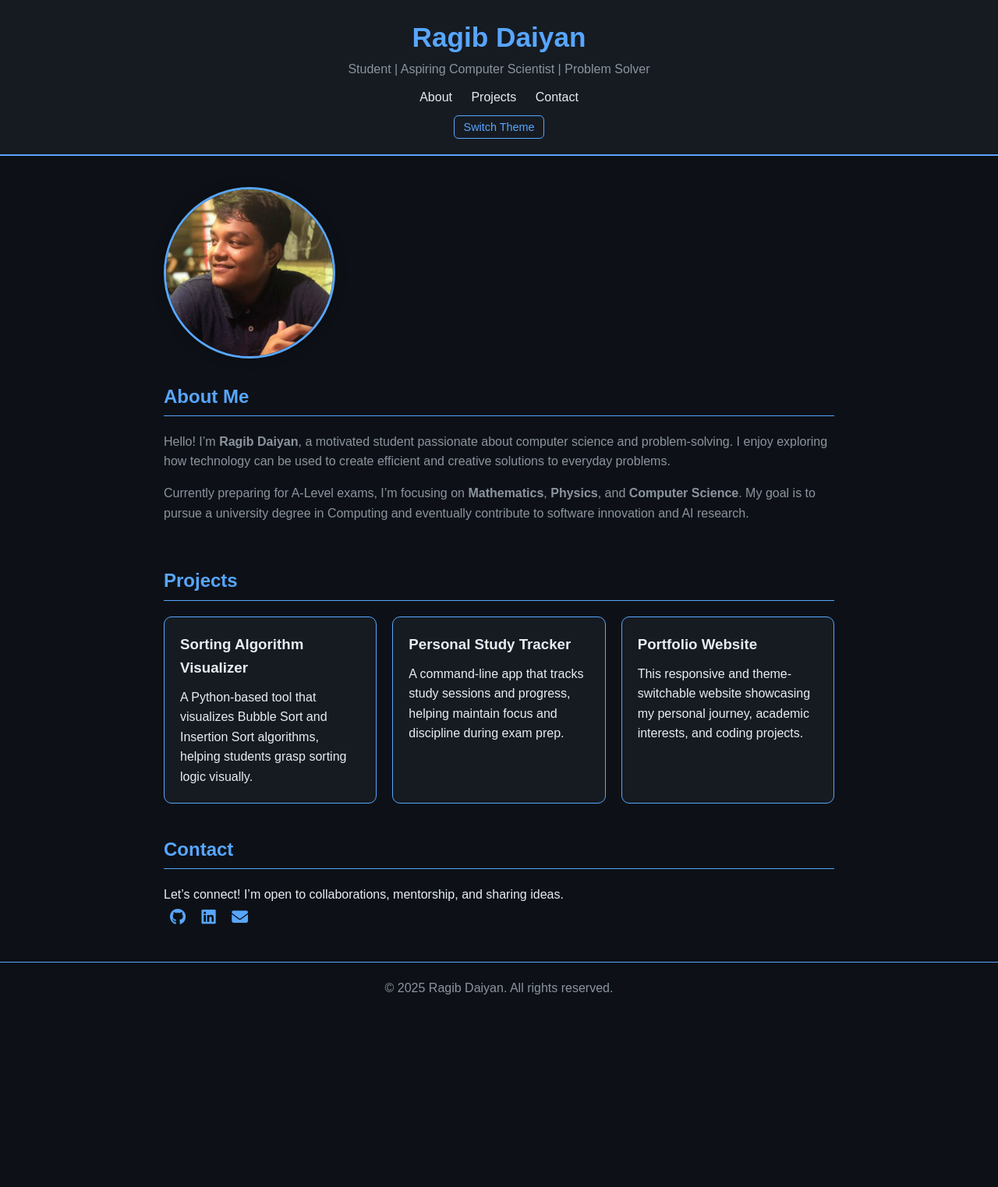
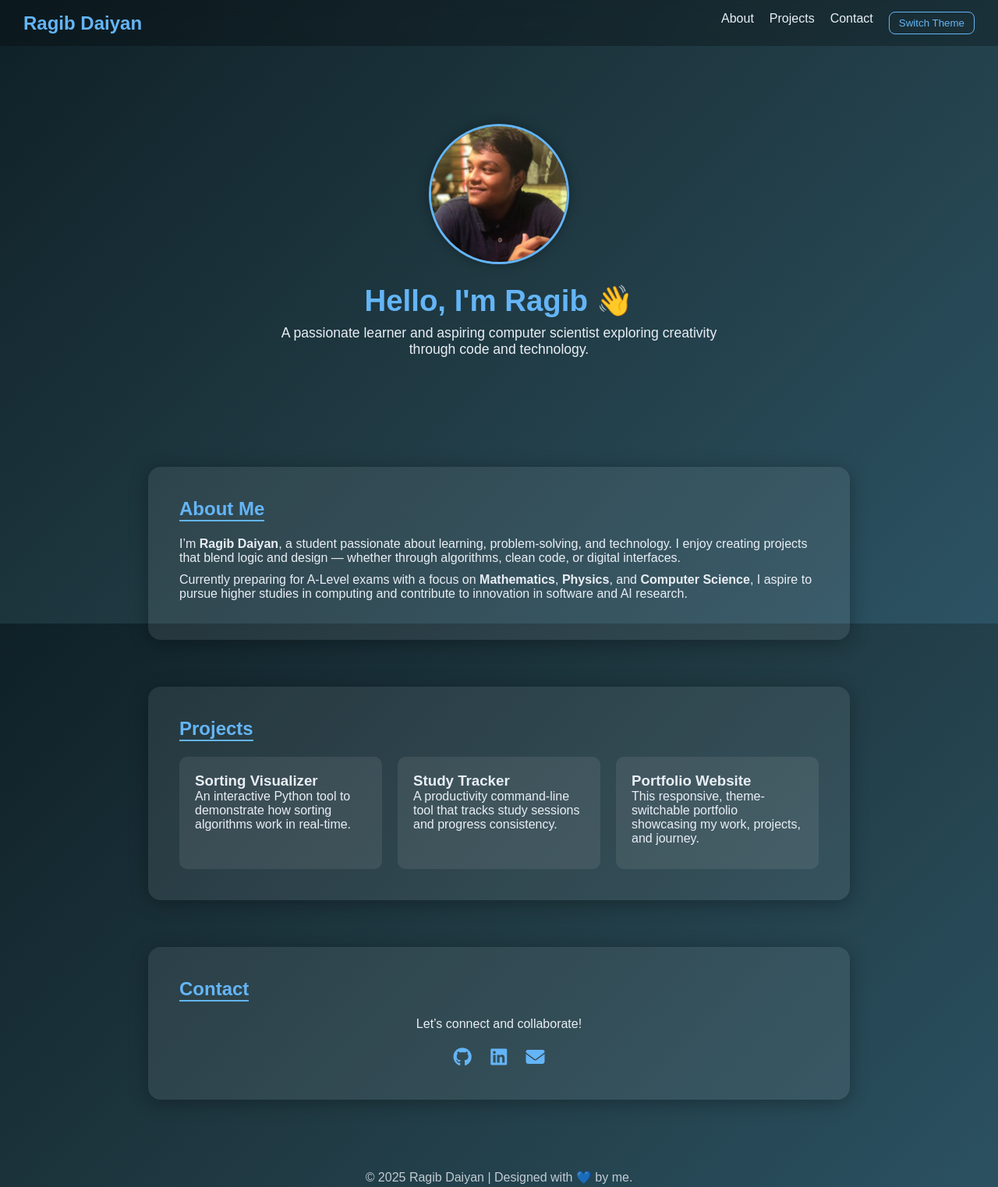
Before and after one commit to Ragib-Daiyan/Ragib-Daiyan.github.io, a plain HTML site: page index.html in a window 1280 px wide. Shown: the top 1523 px of the page at 78% size. Before the commit the page ends 1300 px from the top, so only its background shows below. Drawn offline with Linux system fonts and the light colour scheme.

Commit message:
index.html

```diff
--- a/index.html
+++ b/index.html
@@ -7,97 +7,121 @@
   <link rel="stylesheet" href="https://cdnjs.cloudflare.com/ajax/libs/font-awesome/6.5.0/css/all.min.css" />
   <style>
     :root {
-      --bg: #0d1117;
-      --text: #e6edf3;
-      --accent: #58a6ff;
-      --muted: #8b949e;
-      --card: #161b22;
+      --bg1: #0f2027;
+      --bg2: #203a43;
+      --bg3: #2c5364;
+      --text: #e9eef5;
+      --accent: #64b5f6;
+      --card: rgba(255, 255, 255, 0.08);
+      --shadow: rgba(0,0,0,0.3);
     }
     [data-theme="light"] {
-      --bg: #ffffff;
-      --text: #0a0a0a;
-      --accent: #1f6feb;
-      --muted: #555;
-      --card: #f3f3f3;
+      --bg1: #f0f2f5;
+      --bg2: #d9e4ec;
+      --bg3: #bcd0db;
+      --text: #1e1e1e;
+      --accent: #1976d2;
+      --card: rgba(255, 255, 255, 0.85);
+      --shadow: rgba(0,0,0,0.1);
     }
 
     * { margin: 0; padding: 0; box-sizing: border-box; }
-    body {
+    html, body {
       font-family: "Poppins", sans-serif;
-      background: var(--bg);
+      background: linear-gradient(135deg, var(--bg1), var(--bg2), var(--bg3));
+      background-attachment: fixed;
       color: var(--text);
-      line-height: 1.6;
-      transition: background 0.3s, color 0.3s;
+      scroll-behavior: smooth;
+      transition: all 0.4s ease;
     }
+
     header {
-      background: var(--card);
-      padding: 20px 0;
-      text-align: center;
-      border-bottom: 2px solid var(--accent);
       position: sticky;
       top: 0;
+      width: 100%;
+      background: rgba(0, 0, 0, 0.25);
+      backdrop-filter: blur(10px);
+      display: flex;
+      justify-content: space-between;
+      align-items: center;
+      padding: 15px 30px;
       z-index: 100;
     }
-    header h1 { font-size: 2.2em; color: var(--accent); }
-    header p { color: var(--muted); }
+    .logo {
+      font-size: 1.5em;
+      font-weight: 600;
+      color: var(--accent);
+    }
 
-    nav { margin-top: 10px; }
+    nav ul {
+      list-style: none;
+      display: flex;
+      gap: 20px;
+    }
     nav a {
+      text-decoration: none;
       color: var(--text);
-      margin: 0 10px;
-      text-decoration: none;
       font-weight: 500;
+      transition: 0.3s;
     }
-    nav a:hover { color: var(--accent); }
+    nav a:hover {
+      color: var(--accent);
+    }
 
-    .theme-toggle {
-      background: none;
-      border: 1px solid var(--accent);
+    .menu-toggle {
+      display: none;
+      font-size: 1.5em;
+      cursor: pointer;
       color: var(--accent);
-      border-radius: 6px;
-      padding: 6px 12px;
-      cursor: pointer;
-      font-size: 0.9em;
-      margin-top: 10px;
     }
-    .theme-toggle:hover { background: var(--accent); color: var(--bg); }
 
+    /* Hero Section */
+    .hero {
+      text-align: center;
+      padding: 100px 20px 80px;
+      animation: fadeIn 1.2s ease;
+    }
+    .hero img {
+      width: 180px;
+      height: 180px;
+      border-radius: 50%;
+      border: 3px solid var(--accent);
+      box-shadow: 0 0 15px var(--shadow);
+      object-fit: cover;
+      margin-bottom: 20px;
+    }
+    .hero h1 {
+      font-size: 2.4em;
+      color: var(--accent);
+      margin-bottom: 8px;
+    }
+    .hero p {
+      font-size: 1.1em;
+      color: var(--text);
+      max-width: 600px;
+      margin: 0 auto;
+    }
+
+    /* Sections */
     section {
       max-width: 900px;
-      margin: 40px auto;
-      padding: 0 20px;
-      animation: fadeIn 1s ease-in-out;
+      margin: 60px auto;
+      background: var(--card);
+      padding: 40px;
+      border-radius: 16px;
+      box-shadow: 0 4px 25px var(--shadow);
+      animation: slideUp 1s ease;
     }
+
     h2 {
       color: var(--accent);
-      border-bottom: 1px solid var(--accent);
-      padding-bottom: 5px;
+      border-bottom: 2px solid var(--accent);
+      display: inline-block;
       margin-bottom: 20px;
     }
-    @keyframes fadeIn {
-      from { opacity: 0; transform: translateY(10px); }
-      to { opacity: 1; transform: translateY(0); }
-    }
+    p { color: var(--text); margin-bottom: 10px; }
 
-    .about {
-      display: flex;
-      flex-wrap: wrap;
-      align-items: center;
-      gap: 30px;
-    }
-    .about img {
-      width: 220px;
-      height: 220px;
-      border-radius: 50%;
-      border: 3px solid var(--accent);
-      object-fit: cover;
-      box-shadow: 0 0 15px rgba(0,0,0,0.3);
-    }
-    .about-text p {
-      margin-bottom: 15px;
-      color: var(--muted);
-    }
-
+    /* Projects */
     .projects {
       display: grid;
       grid-template-columns: repeat(auto-fit, minmax(250px, 1fr));
@@ -105,81 +129,132 @@
     }
     .project {
       background: var(--card);
+      border-radius: 10px;
       padding: 20px;
-      border-radius: 10px;
-      border: 1px solid var(--accent);
-      transition: transform 0.3s;
+      transition: transform 0.3s ease, box-shadow 0.3s ease;
     }
-    .project:hover { transform: translateY(-5px); }
-    .project h3 { margin-bottom: 10px; }
+    .project:hover {
+      transform: translateY(-6px);
+      box-shadow: 0 8px 25px var(--shadow);
+    }
+
+    /* Contact */
+    .social-icons {
+      text-align: center;
+      margin-top: 20px;
+    }
+    .social-icons a {
+      color: var(--accent);
+      margin: 0 10px;
+      font-size: 1.5em;
+      transition: 0.3s;
+    }
+    .social-icons a:hover {
+      color: var(--text);
+      transform: scale(1.1);
+    }
 
     footer {
       text-align: center;
-      padding: 20px;
-      border-top: 1px solid var(--accent);
-      color: var(--muted);
+      padding: 30px 0;
+      color: var(--text);
+      opacity: 0.8;
     }
 
-    .social-icons a {
+    /* Animations */
+    @keyframes fadeIn {
+      from { opacity: 0; transform: translateY(-10px); }
+      to { opacity: 1; transform: translateY(0); }
+    }
+    @keyframes slideUp {
+      from { opacity: 0; transform: translateY(20px); }
+      to { opacity: 1; transform: translateY(0); }
+    }
+
+    /* Theme Button */
+    .theme-toggle {
+      background: none;
+      border: 1px solid var(--accent);
       color: var(--accent);
-      margin: 0 8px;
-      font-size: 1.3em;
+      padding: 6px 12px;
+      border-radius: 8px;
+      cursor: pointer;
       transition: 0.3s;
     }
-    .social-icons a:hover { color: var(--text); }
+    .theme-toggle:hover {
+      background: var(--accent);
+      color: var(--bg1);
+    }
 
-    /* Mobile adjustments */
-    @media (max-width: 600px) {
-      .about { flex-direction: column; text-align: center; }
-      .about img { width: 180px; height: 180px; }
+    /* Responsive Navbar */
+    @media (max-width: 768px) {
+      nav ul {
+        flex-direction: column;
+        position: absolute;
+        top: 65px;
+        right: 0;
+        width: 220px;
+        background: rgba(0,0,0,0.85);
+        border-radius: 8px;
+        padding: 15px;
+        display: none;
+      }
+      nav ul.active {
+        display: flex;
+      }
+      .menu-toggle {
+        display: block;
+      }
     }
   </style>
 </head>
 <body>
   <header>
-    <h1>Ragib Daiyan</h1>
-    <p>Student | Aspiring Computer Scientist | Problem Solver</p>
+    <div class="logo">Ragib Daiyan</div>
+    <i class="fas fa-bars menu-toggle" id="menu-toggle"></i>
     <nav>
-      <a href="#about">About</a>
-      <a href="#projects">Projects</a>
-      <a href="#contact">Contact</a>
+      <ul id="nav-list">
+        <li><a href="#about">About</a></li>
+        <li><a href="#projects">Projects</a></li>
+        <li><a href="#contact">Contact</a></li>
+        <li><button class="theme-toggle" id="theme-btn">Switch Theme</button></li>
+      </ul>
     </nav>
-    <button class="theme-toggle" id="theme-btn">Switch Theme</button>
   </header>
 
-  <section id="about" class="about">
+  <div class="hero">
     <img src="profile.jpg" alt="Ragib Daiyan">
-    <div class="about-text">
-      <h2>About Me</h2>
-      <p>Hello! I’m <strong>Ragib Daiyan</strong>, a motivated student passionate about computer science and problem-solving.
-         I enjoy exploring how technology can be used to create efficient and creative solutions to everyday problems.</p>
-      <p>Currently preparing for A-Level exams, I’m focusing on <strong>Mathematics</strong>,
-         <strong>Physics</strong>, and <strong>Computer Science</strong>. My goal is to pursue a university degree in Computing and
-         eventually contribute to software innovation and AI research.</p>
-    </div>
+    <h1>Hello, I'm Ragib 👋</h1>
+    <p>A passionate learner and aspiring computer scientist exploring creativity through code and technology.</p>
+  </div>
+
+  <section id="about">
+    <h2>About Me</h2>
+    <p>I’m <strong>Ragib Daiyan</strong>, a student passionate about learning, problem-solving, and technology. I enjoy creating projects that blend logic and design — whether through algorithms, clean code, or digital interfaces.</p>
+    <p>Currently preparing for A-Level exams with a focus on <strong>Mathematics</strong>, <strong>Physics</strong>, and <strong>Computer Science</strong>, I aspire to pursue higher studies in computing and contribute to innovation in software and AI research.</p>
   </section>
 
   <section id="projects">
     <h2>Projects</h2>
     <div class="projects">
       <div class="project">
-        <h3>Sorting Algorithm Visualizer</h3>
-        <p>A Python-based tool that visualizes Bubble Sort and Insertion Sort algorithms, helping students grasp sorting logic visually.</p>
+        <h3>Sorting Visualizer</h3>
+        <p>An interactive Python tool to demonstrate how sorting algorithms work in real-time.</p>
       </div>
       <div class="project">
-        <h3>Personal Study Tracker</h3>
-        <p>A command-line app that tracks study sessions and progress, helping maintain focus and discipline during exam prep.</p>
+        <h3>Study Tracker</h3>
+        <p>A productivity command-line tool that tracks study sessions and progress consistency.</p>
       </div>
       <div class="project">
         <h3>Portfolio Website</h3>
-        <p>This responsive and theme-switchable website showcasing my personal journey, academic interests, and coding projects.</p>
+        <p>This responsive, theme-switchable portfolio showcasing my work, projects, and journey.</p>
       </div>
     </div>
   </section>
 
   <section id="contact">
     <h2>Contact</h2>
-    <p>Let’s connect! I’m open to collaborations, mentorship, and sharing ideas.</p>
+    <p style="text-align:center;">Let’s connect and collaborate!</p>
     <div class="social-icons">
       <a href="https://github.com/Ragib-Daiyan" target="_blank"><i class="fab fa-github"></i></a>
       <a href="#" target="_blank"><i class="fab fa-linkedin"></i></a>
@@ -188,20 +263,20 @@
   </section>
 
   <footer>
-    <p>© 2025 Ragib Daiyan. All rights reserved.</p>
+    <p>© 2025 Ragib Daiyan | Designed with 💙 by me.</p>
   </footer>
 
   <script>
-    const btn = document.getElementById('theme-btn');
-    btn.addEventListener('click', () => {
-      const currentTheme = document.body.getAttribute('data-theme');
-      if (currentTheme === 'light') {
-        document.body.removeAttribute('data-theme');
-        btn.textContent = 'Switch Theme';
-      } else {
-        document.body.setAttribute('data-theme', 'light');
-        btn.textContent = 'Switch Theme';
-      }
+    const themeBtn = document.getElementById('theme-btn');
+    const menuToggle = document.getElementById('menu-toggle');
+    const navList = document.getElementById('nav-list');
+
+    themeBtn.addEventListener('click', () => {
+      document.body.toggleAttribute('data-theme', 'light');
+    });
+
+    menuToggle.addEventListener('click', () => {
+      navList.classList.toggle('active');
     });
   </script>
 </body>
```
